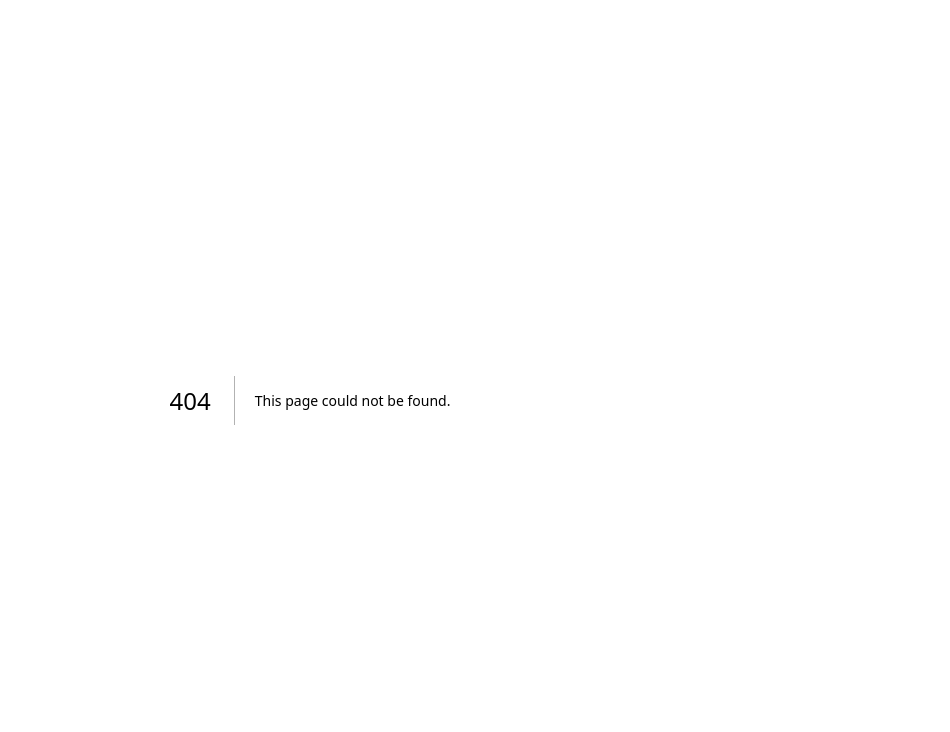
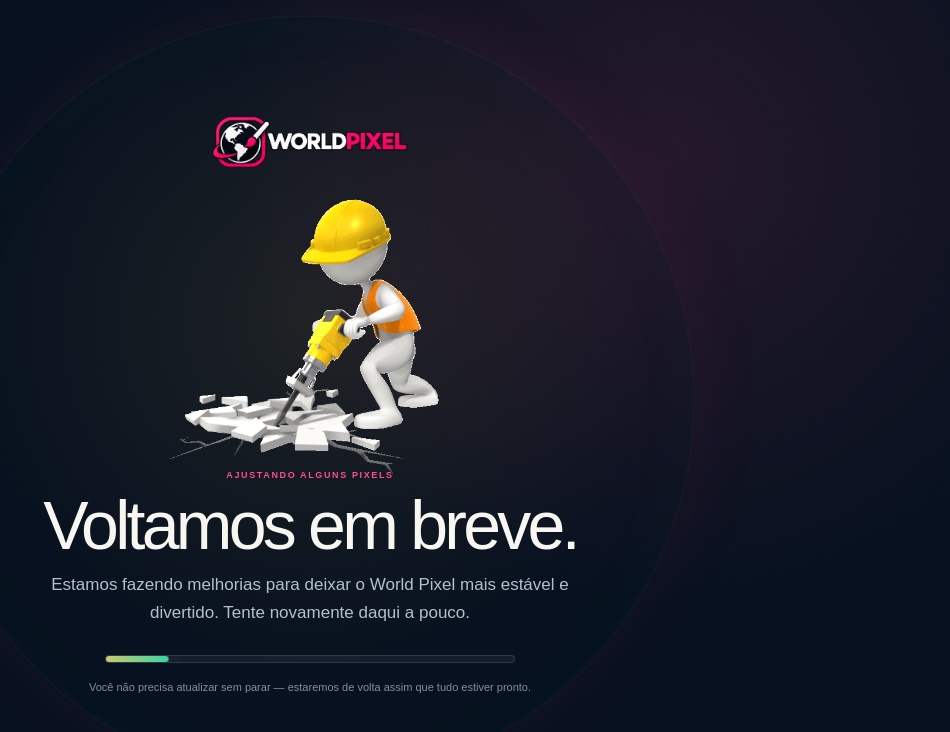
Before and after one commit to brunokemel/word_pixel_br, a Next.js app: page /manutencao in a window 1280 px wide. Before the commit this address had no page. Shown: the top 732 px of the page, without its empty margins (330-1280 px from the left). Built offline with nearby package versions, Linux system fonts and the light colour scheme.

Commit message:
feat: add secure maintenance mode

```diff
--- a/src/app/globals.css
+++ b/src/app/globals.css
@@ -163,12 +163,41 @@ button:focus-visible, input:focus-visible { outline: 3px solid rgba(108, 168, 25
 .legal-footer { display: flex; justify-content: space-between; gap: 20px; padding: 28px clamp(20px, 5vw, 72px); border-top: 1px solid var(--line); color: var(--muted); font-size: 12px; }
 .legal-footer a { color: var(--ink); font-weight: 800; text-decoration: none; }
 
+.maintenance-page { position: relative; display: grid; place-items: center; width: 100%; height: 100dvh; overflow: hidden; padding: 24px; background: radial-gradient(circle at 50% 40%, rgba(255,200,87,.09), transparent 22rem), radial-gradient(circle at 78% 20%, rgba(255,79,135,.12), transparent 28rem), #07111f; }
+.maintenance-glow { position: absolute; width: min(76vw, 760px); aspect-ratio: 1; border: 1px solid rgba(255,255,255,.05); border-radius: 50%; box-shadow: 0 0 100px rgba(255,79,135,.08), inset 0 0 100px rgba(55,214,163,.04); animation: maintenance-pulse 4s ease-in-out infinite; }
+.maintenance-card { position: relative; z-index: 1; display: flex; flex-direction: column; align-items: center; width: min(100%, 620px); text-align: center; }
+.maintenance-logo { width: clamp(150px, 24vw, 210px); height: auto; margin-bottom: 10px; }
+.maintenance-animation-wrap { display: grid; place-items: center; width: clamp(210px, 38vh, 360px); max-width: 72vw; aspect-ratio: 1; margin: -8px 0 -12px; }
+.maintenance-animation { width: 100%; height: 100%; object-fit: contain; }
+.maintenance-card h1 { margin: 10px 0 12px; font-size: clamp(38px, 7vw, 68px); line-height: .98; letter-spacing: -.055em; }
+.maintenance-card p { max-width: 550px; margin: 0; color: #b3c0cc; font-size: clamp(14px, 2vw, 17px); line-height: 1.65; }
+.maintenance-card small { max-width: 460px; color: #7f90a1; font-size: 11px; line-height: 1.5; }
+.maintenance-progress { position: relative; width: min(100%, 410px); height: 8px; margin: 28px 0 16px; overflow: hidden; border: 1px solid rgba(255,255,255,.12); border-radius: 999px; background: rgba(255,255,255,.06); }
+.maintenance-progress span { position: absolute; inset: 0 auto 0 0; width: 42%; border-radius: inherit; background: linear-gradient(90deg, var(--pink), var(--yellow), var(--green)); box-shadow: 0 0 20px rgba(255,79,135,.4); animation: maintenance-loading 1.7s ease-in-out infinite; }
+
+@keyframes maintenance-loading {
+  0% { transform: translateX(-110%); }
+  100% { transform: translateX(345%); }
+}
+
+@keyframes maintenance-pulse {
+  0%, 100% { opacity: .55; transform: scale(.96); }
+  50% { opacity: 1; transform: scale(1.02); }
+}
+
+@media (prefers-reduced-motion: reduce) {
+  .maintenance-glow, .maintenance-progress span { animation-duration: 8s; }
+}
+
 @media (max-width: 760px) {
   .legal-layout { grid-template-columns: 1fr; padding-top: 32px; }
   .legal-nav { position: static; grid-template-columns: 1fr 1fr; }
   .legal-nav strong { grid-column: 1 / -1; }
   .legal-hero { padding-top: 72px; }
   .legal-footer { flex-direction: column; }
+  .maintenance-page { padding: 18px; }
+  .maintenance-animation-wrap { width: min(58vw, 260px); }
+  .maintenance-progress { margin-top: 22px; }
 }
 .purchase-summary { display: grid; grid-template-columns: 1fr 1fr; border: 1px solid var(--line); border-radius: 13px; overflow: hidden; }
 .purchase-summary div { padding: 12px; border-right: 1px solid var(--line); border-bottom: 1px solid var(--line); }
--- /dev/null
+++ b/src/app/manutencao/page.tsx
@@ -0,0 +1,42 @@
+import type { Metadata } from "next";
+import Image from "next/image";
+import maintenanceAnimation from "@/logo/manutencao.gif";
+import logoMaior from "@/logo/logoMaior.png";
+
+export const metadata: Metadata = {
+  title: "Manutenção — World Pixel",
+  description: "O World Pixel está passando por uma manutenção programada.",
+  robots: { index: false, follow: false },
+};
+
+export default function MaintenancePage() {
+  return (
+    <main className="maintenance-page">
+      <div className="maintenance-glow" aria-hidden="true" />
+      <section className="maintenance-card" aria-labelledby="maintenance-title">
+        <Image className="maintenance-logo" src={logoMaior} alt="World Pixel" priority />
+        <div className="maintenance-animation-wrap">
+          <Image
+            className="maintenance-animation"
+            src={maintenanceAnimation}
+            alt="Personagem trabalhando na manutenção do World Pixel"
+            priority
+            unoptimized
+          />
+        </div>
+        <span className="eyebrow">AJUSTANDO ALGUNS PIXELS</span>
+        <h1 id="maintenance-title">Voltamos em breve.</h1>
+        <p>Estamos fazendo melhorias para deixar o World Pixel mais estável e divertido. Tente novamente daqui a pouco.</p>
+        <div
+          className="maintenance-progress"
+          role="progressbar"
+          aria-label="Manutenção em andamento"
+          aria-valuetext="Em andamento"
+        >
+          <span />
+        </div>
+        <small>Você não precisa atualizar sem parar — estaremos de volta assim que tudo estiver pronto.</small>
+      </section>
+    </main>
+  );
+}
--- /dev/null
+++ b/src/proxy.ts
@@ -0,0 +1,25 @@
+import { NextResponse, type NextRequest } from "next/server";
+
+function isMaintenanceEnabled() {
+  return process.env.MAINTENANCE_MODE?.trim().toLowerCase() === "true";
+}
+
+export function proxy(request: NextRequest) {
+  if (!isMaintenanceEnabled() || request.nextUrl.pathname === "/manutencao") {
+    return NextResponse.next();
+  }
+
+  const response = NextResponse.rewrite(new URL("/manutencao", request.url), {
+    status: 503,
+  });
+  response.headers.set("Cache-Control", "no-store, max-age=0");
+  response.headers.set("Retry-After", "3600");
+  response.headers.set("X-Robots-Tag", "noindex, nofollow");
+  return response;
+}
+
+export const config = {
+  matcher: [
+    "/((?!_next/static|_next/image|favicon.ico|.*\\.(?:svg|png|jpg|jpeg|gif|webp|ico)$).*)",
+  ],
+};
```
Also changed, not shown: src/logo/manutencao.gif (added), 1 other file (tests, documents, lock files or other folders).
